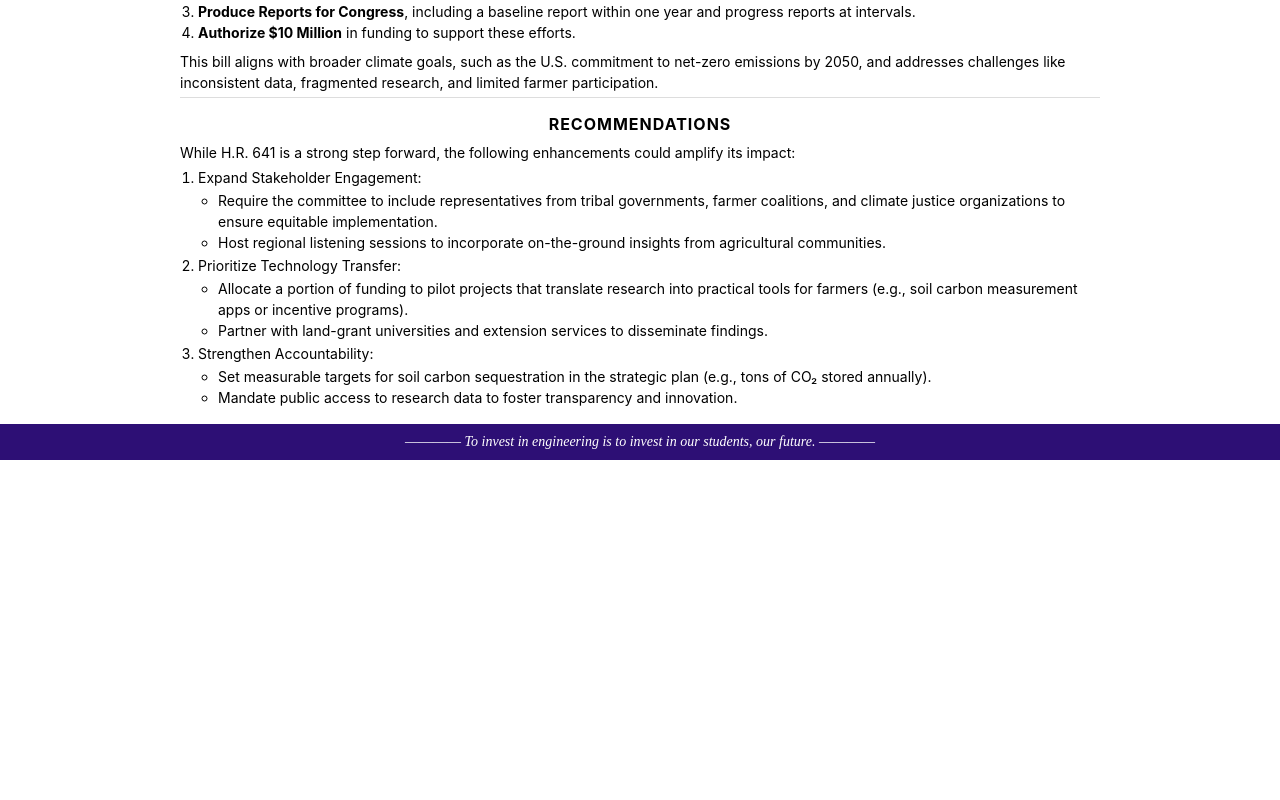
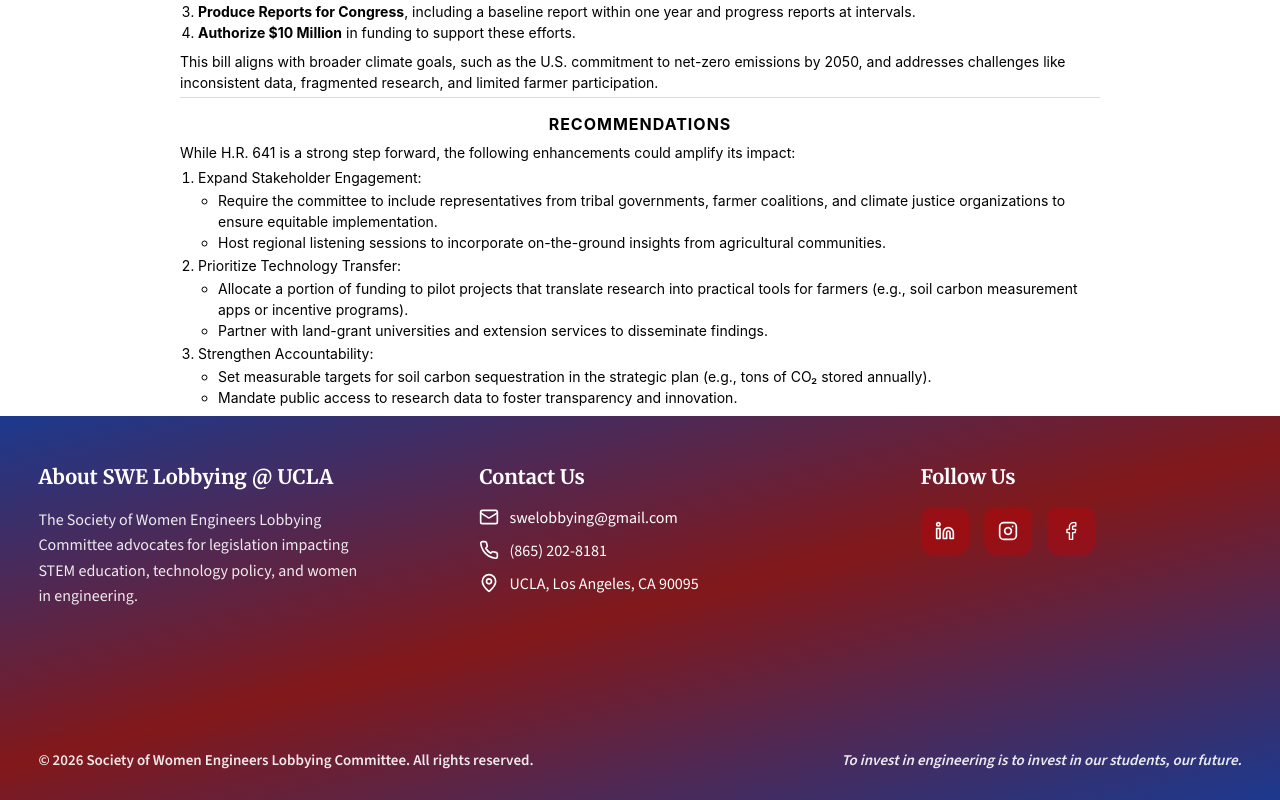
Before and after one commit to swe-ucla/lobbying-website, a React (Create React App) app: page /bill/1 in a window 1280 px wide. Shown: the part 1124-1924 px from the top of the page. Before the commit the page ends 1584 px from the top, so only its background shows below. Built offline with nearby package versions, Linux system fonts and the light colour scheme.

Commit message:
adding footer to bill detail page

```diff
--- a/src/BillDetail.js
+++ b/src/BillDetail.js
@@ -2,6 +2,7 @@ import React from "react";
 import { useParams, Link } from "react-router-dom";
 import './BillDetail.css';
 import NavigationBar from './components/NavigationBar';
+import Footer from './components/Footer';
 import billData from './data/billData';
 
 function BillDetail() {
@@ -126,10 +127,7 @@ function BillDetail() {
                 )}
             </div>
 
-            {/* Footer Banner */}
-            <div className="bill-footer-banner">
-                <p>———— <em>To invest in engineering is to invest in our students, our future.</em> ————</p>
-            </div>
+            <Footer />
         </div>
     );
 }
```
